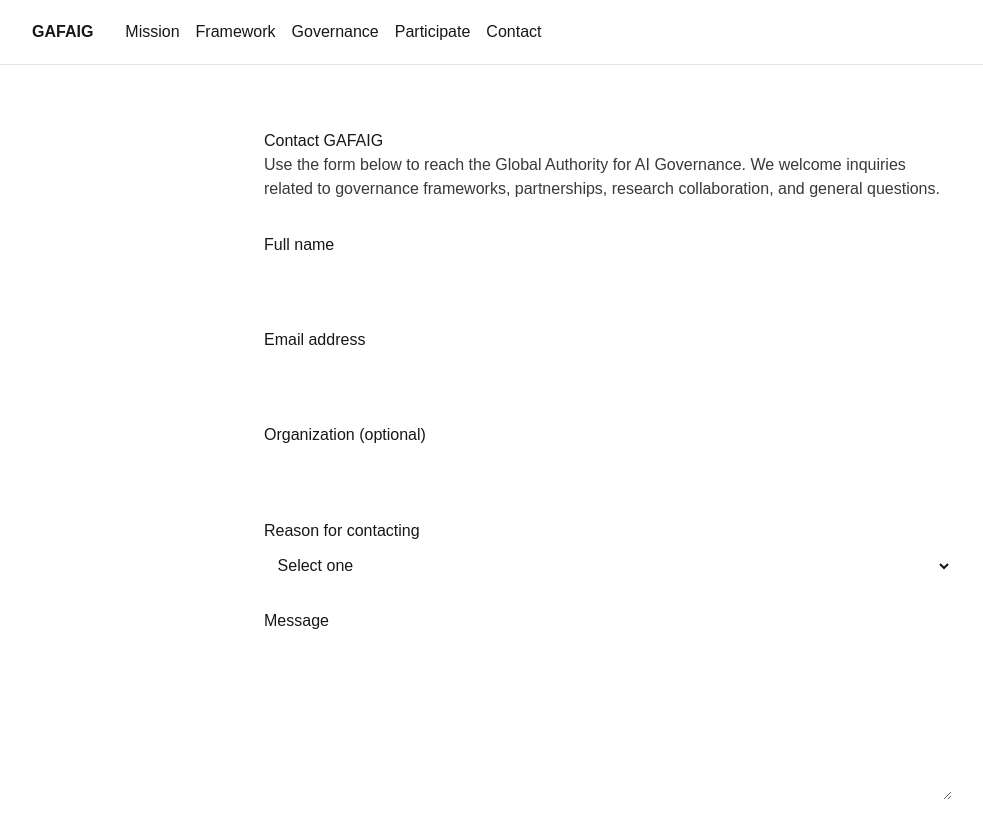
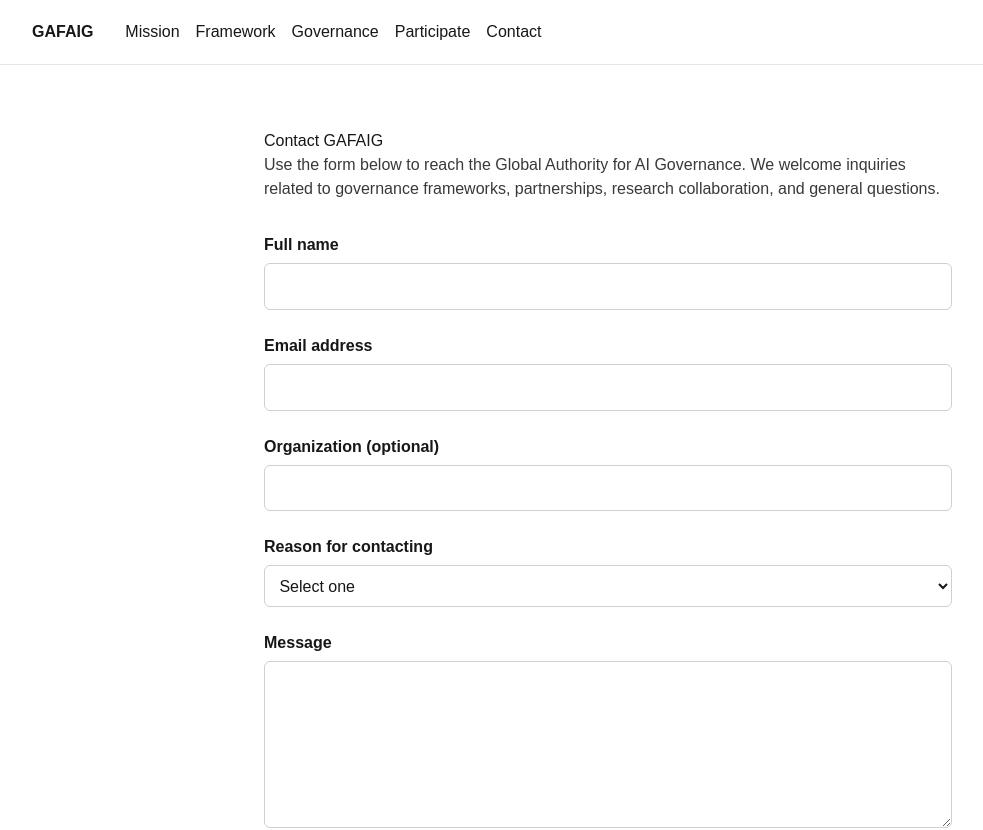
Before and after one commit to GAF2026/gafaig, a Next.js app: page /contact in a window 1280 px wide. Shown: the top 830 px of the page, without its empty margins (32-1015 px from the left). Built offline with nearby package versions, Linux system fonts and the light colour scheme.

Commit message:
Submit contact form via fetch and show on-site success message

```diff
--- a/app/contact/page.tsx
+++ b/app/contact/page.tsx
@@ -1,10 +1,62 @@
 'use client';
 
-import { useSearchParams } from 'next/navigation';
+import React, { useMemo, useState } from 'react';
+import { useRouter, useSearchParams } from 'next/navigation';
 
 export default function ContactPage() {
+  const router = useRouter();
   const searchParams = useSearchParams();
-  const sent = searchParams.get('sent');
+
+  const sentFromUrl = useMemo(() => searchParams.get('sent') === '1', [searchParams]);
+
+  const [status, setStatus] = useState<'idle' | 'submitting' | 'success' | 'error'>(
+    sentFromUrl ? 'success' : 'idle'
+  );
+  const [errorMsg, setErrorMsg] = useState<string>('');
+
+  async function onSubmit(e: React.FormEvent<HTMLFormElement>) {
+    e.preventDefault();
+    setStatus('submitting');
+    setErrorMsg('');
+
+    const form = e.currentTarget;
+    const formData = new FormData(form);
+
+    try {
+      const res = await fetch('https://formspree.io/f/xnjdgnoy', {
+        method: 'POST',
+        body: formData,
+        headers: {
+          Accept: 'application/json',
+        },
+      });
+
+      if (!res.ok) {
+        let msg = 'Submission failed. Please try again.';
+        try {
+          const data = await res.json();
+          if (data?.errors?.length) {
+            msg = data.errors.map((x: any) => x.message).join(' ');
+          }
+        } catch {
+          // ignore json parse errors
+        }
+        setStatus('error');
+        setErrorMsg(msg);
+        return;
+      }
+
+      // Success
+      setStatus('success');
+      form.reset();
+
+      // Update URL to show success state on refresh/share (without navigating away)
+      router.replace('/contact?sent=1');
+    } catch (err: any) {
+      setStatus('error');
+      setErrorMsg('Network error. Please check your connection and try again.');
+    }
+  }
 
   return (
     <main style={{ maxWidth: 720, margin: '0 auto', padding: '4rem 1rem' }}>
@@ -16,8 +68,10 @@ export default function ContactPage() {
         research collaboration, and general questions.
       </p>
 
-      {sent && (
+      {status === 'success' && (
         <div
+          role="status"
+          aria-live="polite"
           style={{
             background: '#e6fffa',
             border: '1px solid #38b2ac',
@@ -25,70 +79,64 @@ export default function ContactPage() {
             padding: '1rem',
             borderRadius: 6,
             marginBottom: '2rem',
-            fontWeight: 500,
+            fontWeight: 600,
           }}
         >
           Thank you — your message has been sent successfully.
         </div>
       )}
 
-      <form
-        action="https://formspree.io/f/xnjdgnoy"
-        method="POST"
-        style={{ display: 'grid', gap: '1.5rem' }}
-      >
-        {/* Redirect back to GAFAIG with success flag */}
-        <input
-          type="hidden"
-          name="_redirect"
-          value="https://www.gafaig.com/contact?sent=1"
-        />
+      {status === 'error' && (
+        <div
+          role="alert"
+          style={{
+            background: '#fff5f5',
+            border: '1px solid #e53e3e',
+            color: '#7b1c1c',
+            padding: '1rem',
+            borderRadius: 6,
+            marginBottom: '2rem',
+            fontWeight: 600,
+          }}
+        >
+          {errorMsg || 'Something went wrong. Please try again.'}
+        </div>
+      )}
 
+      <form onSubmit={onSubmit} style={{ display: 'grid', gap: '1.5rem' }}>
         {/* Full Name */}
         <div>
-          <label htmlFor="name">Full name</label>
-          <input
-            id="name"
-            name="name"
-            type="text"
-            required
-            style={inputStyle}
-          />
+          <label htmlFor="name" style={labelStyle}>
+            Full name
+          </label>
+          <input id="name" name="name" type="text" required style={inputStyle} />
         </div>
 
         {/* Email */}
         <div>
-          <label htmlFor="email">Email address</label>
-          <input
-            id="email"
-            name="email"
-            type="email"
-            required
-            style={inputStyle}
-          />
+          <label htmlFor="email" style={labelStyle}>
+            Email address
+          </label>
+          <input id="email" name="email" type="email" required style={inputStyle} />
         </div>
 
         {/* Organization */}
         <div>
-          <label htmlFor="organization">Organization (optional)</label>
-          <input
-            id="organization"
-            name="organization"
-            type="text"
-            style={inputStyle}
-          />
+          <label htmlFor="organization" style={labelStyle}>
+            Organization (optional)
+          </label>
+          <input id="organization" name="organization" type="text" style={inputStyle} />
         </div>
 
         {/* Reason */}
         <div>
-          <label htmlFor="reason">Reason for contacting</label>
-          <select
-            id="reason"
-            name="reason"
-            required
-            style={inputStyle}
-          >
-            <option value="">Select one</option>
+          <label htmlFor="reason" style={labelStyle}>
+            Reason for contacting
+          </label>
+          <select id="reason" name="reason" required style={inputStyle} defaultValue="">
+            <option value="" disabled>
+              Select one
+            </option>
             <option value="general">General inquiry</option>
             <option value="partnership">Partnership</option>
             <option value="research">Research collaboration</option>
@@ -100,7 +148,9 @@ export default function ContactPage() {
 
         {/* Message */}
         <div>
-          <label htmlFor="message">Message</label>
+          <label htmlFor="message" style={labelStyle}>
+            Message
+          </label>
           <textarea
             id="message"
             name="message"
@@ -111,35 +161,47 @@ export default function ContactPage() {
         </div>
 
         {/* Consent */}
-        <div style={{ fontSize: 14 }}>
-          <label>
-            <input type="checkbox" required /> I consent to being contacted
-            regarding this inquiry and acknowledge the privacy policy.
+        <div style={{ fontSize: 14, lineHeight: 1.4 }}>
+          <label style={{ display: 'flex', gap: 10, alignItems: 'flex-start' }}>
+            <input type="checkbox" required style={{ marginTop: 3 }} />{' '}
+            <span>
+              I consent to being contacted regarding this inquiry and acknowledge the
+              privacy policy.
+            </span>
           </label>
         </div>
 
         <button
           type="submit"
+          disabled={status === 'submitting'}
           style={{
             padding: '0.75rem 1.5rem',
-            fontWeight: 600,
-            cursor: 'pointer',
+            fontWeight: 700,
+            cursor: status === 'submitting' ? 'not-allowed' : 'pointer',
+            opacity: status === 'submitting' ? 0.7 : 1,
           }}
         >
-          Send message
+          {status === 'submitting' ? 'Sending…' : 'Send message'}
         </button>
       </form>
 
       <p style={{ fontSize: 12, opacity: 0.7, marginTop: '2rem' }}>
-        By submitting this form, you consent to being contacted regarding your
-        inquiry.
+        By submitting this form, you consent to being contacted regarding your inquiry.
       </p>
     </main>
   );
 }
 
+const labelStyle: React.CSSProperties = {
+  display: 'block',
+  fontWeight: 600,
+  marginBottom: 6,
+};
+
 const inputStyle: React.CSSProperties = {
   width: '100%',
-  padding: '0.6rem',
-  marginTop: '0.25rem',
+  padding: '0.65rem',
+  border: '1px solid #d0d0d0',
+  borderRadius: 6,
+  fontSize: 16,
 };
```
